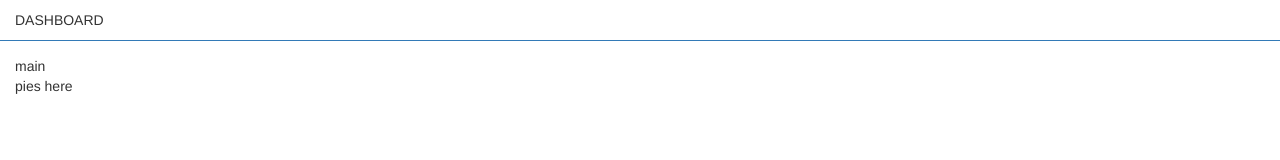
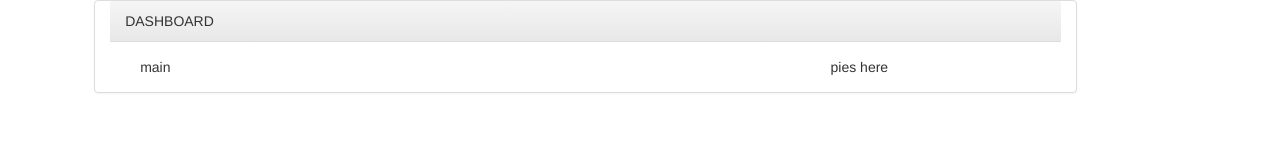
Before and after one commit to rcsharp5/work, a plain HTML site: page index.html in a window 1280 px wide. Drawn offline with nearby package versions, Linux system fonts and the light colour scheme.

Commit message:
updated index.html

```diff
--- a/index.html
+++ b/index.html
@@ -4,7 +4,7 @@
 
 
 	<script src="https://ajax.googleapis.com/ajax/libs/angularjs/1.3.14/angular.min.js"></script>
-
+<script src="https://ajax.googleapis.com/ajax/libs/jquery/2.1.3/jquery.min.js"></script>
 	<script src="https://cdnjs.cloudflare.com/ajax/libs/d3/3.5.5/d3.min.js"></script>
 
 	<!-- Latest compiled and minified CSS -->
@@ -17,20 +17,20 @@
 <script src="https://maxcdn.bootstrapcdn.com/bootstrap/3.3.2/js/bootstrap.min.js"></script>
 </head>
 <body>
-
-	<div cass="panel panel-default offset1 span9">
-		<div class="panel-heading panel-primary">
+	<div class="row">
+	<div class="panel panel-default col-md-offset-1 col-md-9">
+		<div class="panel-heading">
 			DASHBOARD
 		</div>
-		<div class="panel-body panel-">
-			<div class="span9">main</div>
-			<div class="span3">pies here</div>
+		<div class="panel-body ">
+			<div class="col-md-9">main</div>
+			<div class="col-md-3">pies here</div>
 		</div>
 		<div class="footer">
 				<div id="mark"></div>
 		</div>
 	</div>
-
+</div>
 </body>
 
 </html>
```
